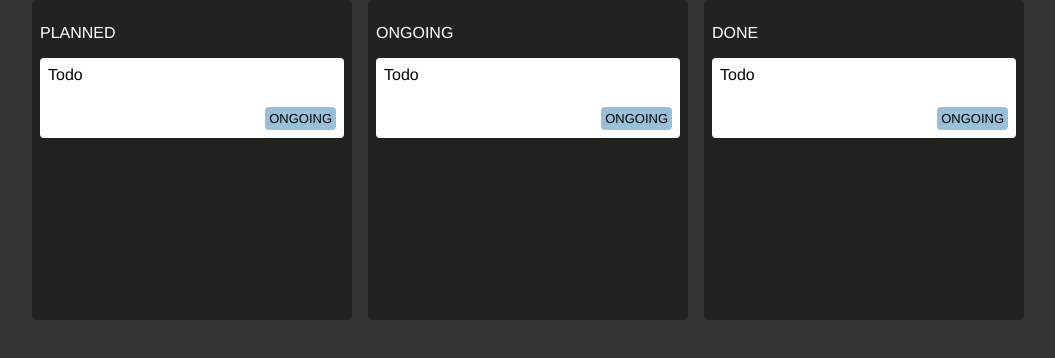
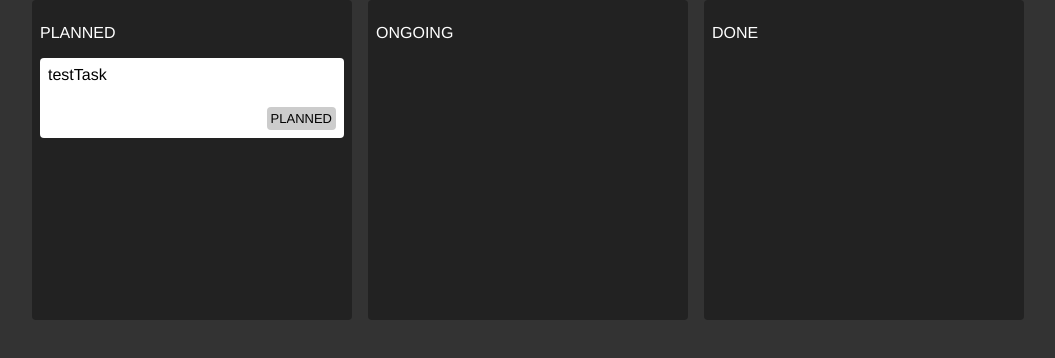
Before and after one commit to kardi06/react-zustand-testing, a React (Vite) app: page / in a window 1280 px wide. Shown: the top 358 px of the page, without its empty margins (112-1167 px from the left). Built offline with nearby package versions, Linux system fonts and the light colour scheme.

Commit message:
setup zustand store

```diff
--- a/package.json
+++ b/package.json
@@ -13,7 +13,8 @@
     "classname": "^0.0.0",
     "classnames": "^2.5.1",
     "react": "^19.1.0",
-    "react-dom": "^19.1.0"
+    "react-dom": "^19.1.0",
+    "zustand": "^5.0.4"
   },
   "devDependencies": {
     "@eslint/js": "^9.25.0",
--- a/src/components/Column.jsx
+++ b/src/components/Column.jsx
@@ -1,10 +1,26 @@
-import './Column.css';
-import Task from './Task';
+import { useMemo } from "react";
+import { useStore } from "../store";
+import "./Column.css";
+import Task from "./Task";
+// import { shallow } from "zustand/shallow";
+
 export default function Column({ state }) {
-    return (
-        <div className="column">
-            <p>{state}</p>
-            <Task title="Todo" />
-        </div>
-    )
+  // const tasks = useStore(
+  //   (store) => store.tasks.filter((task) => task.state === state),
+  //   shallow
+  // );
+  const tasks = useStore((store) => store.tasks);
+  const filtered = useMemo(
+    () => tasks.filter((task) => task.state === state),
+    [tasks, state]
+  );
+
+  return (
+    <div className="column">
+      <p>{state}</p>
+      {filtered.map((task) => (
+        <Task title={task.title} key={task.title} />
+      ))}
+    </div>
+  );
 }
--- a/src/components/Task.jsx
+++ b/src/components/Task.jsx
@@ -1,16 +1,18 @@
-import React from 'react'
-import './Task.css';
-import classNames from 'classnames';
+import React from "react";
+import { useStore } from "../store";
+import "./Task.css";
+import classNames from "classnames";
 
-const STATUS = "ONGOING"
-export default function Task({title}) {
+// const STATUS = "ONGOING";
+export default function Task({ title }) {
+  const task = useStore((store) => store.tasks.find((task) => task.title === title));
   return (
-    <div className='task'>
-        <div>{title}</div>
-        <div className='bottomwrapper'>
-            <div></div>
-            <div className={classNames('status', STATUS)}>{STATUS}</div>
-        </div>
+    <div className="task">
+      <div>{title}</div>
+      <div className="bottomwrapper">
+        <div></div>
+        <div className={classNames("status", task.state)}>{task.state}</div>
+      </div>
     </div>
-  )
+  );
 }
--- a/src/store.js
+++ b/src/store.js
@@ -0,0 +1,7 @@
+import {create} from 'zustand';
+
+const store = (set) => ({
+    tasks: [{title: 'testTask', state:'PLANNED'}],
+});
+
+export const useStore = create(store);
```
Also changed, not shown: 1 other file (tests, documents, lock files or other folders).
